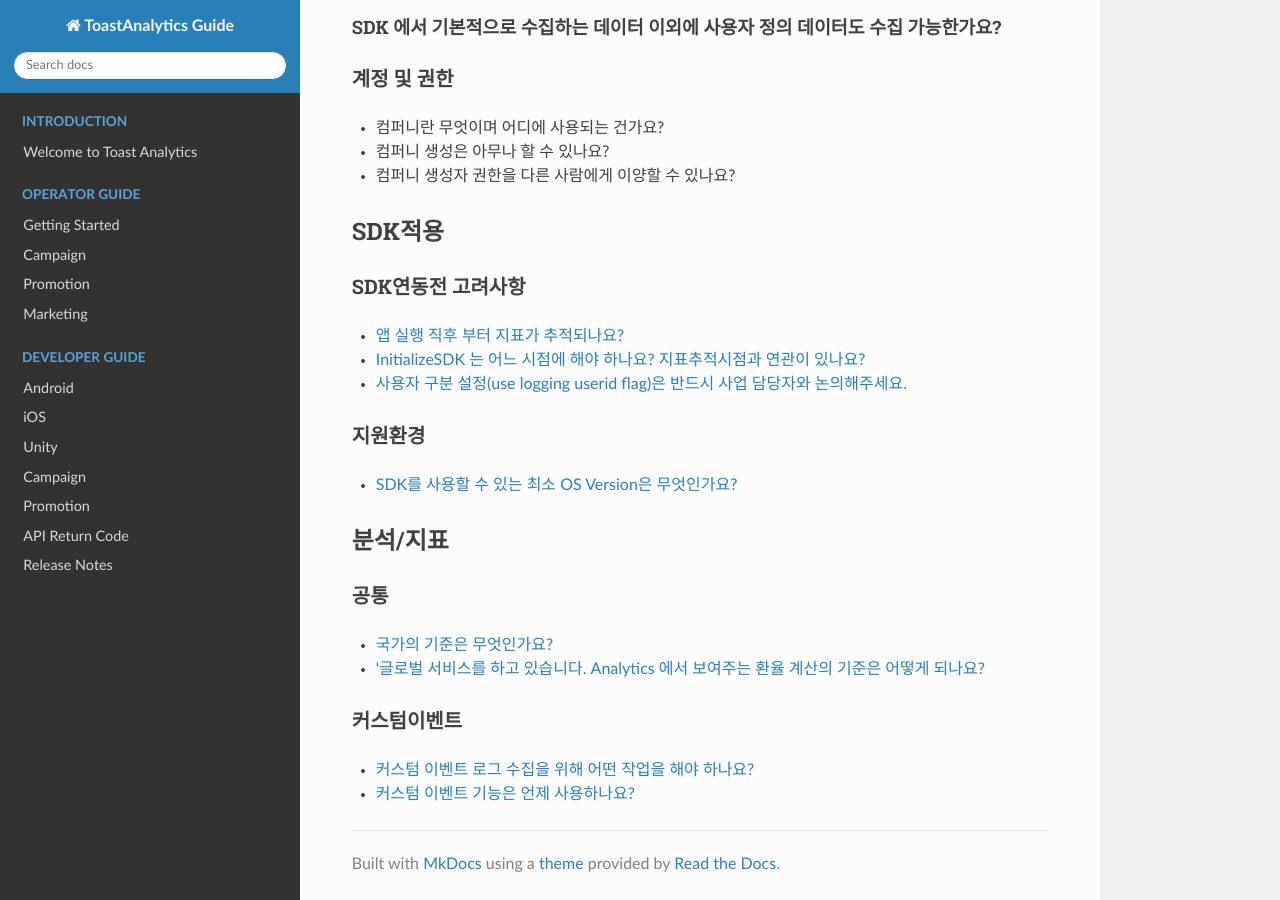
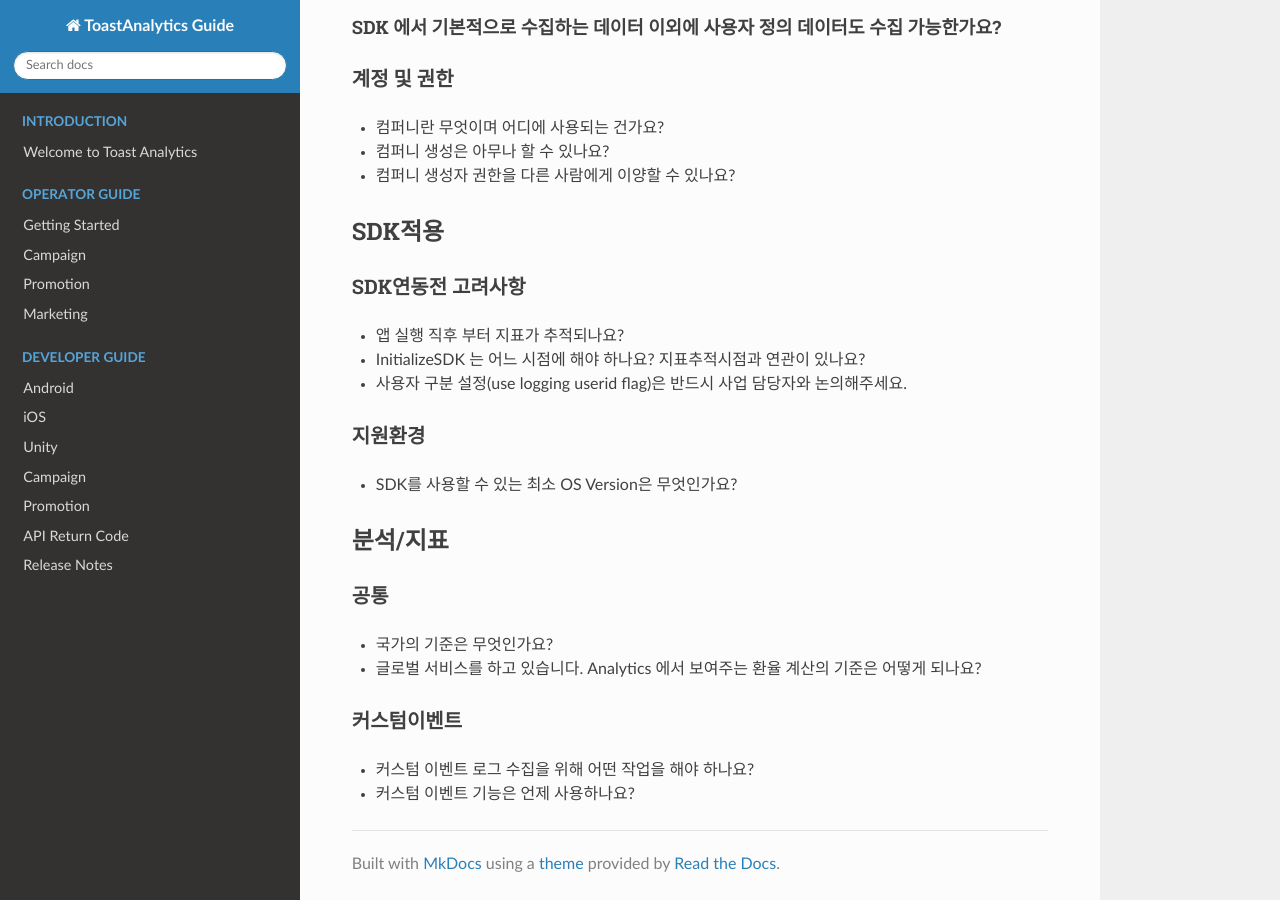
Before and after one commit to ToastAnalytics/ToastAnalytics, an MkDocs documentation site: the page built from docs/FAQ/FAQ.md, in a window 1280 px wide and 900 px high, scrolled down 820 px. Built offline with MkDocs 1.6.1, drawn with Linux system fonts in a browser that asks for light colours; nearby versions of some CDN libraries; old or Windows-style settings are respelled for this version of MkDocs; some of the changed lines change nothing that is shown.

Commit message:
Update FAQ.md

```diff
--- a/docs/FAQ/FAQ.md
+++ b/docs/FAQ/FAQ.md
@@ -35,20 +35,20 @@
 
 ## SDK적용
 ### SDK연동전 고려사항
-* [앱 실행 직후 부터 지표가 추적되나요?](인벤토리 PromotiON 테스트)
-* [InitializeSDK 는 어느 시점에 해야 하나요? 지표추적시점과 연관이 있나요?](타겟 PromotiON 테스트)
-* [사용자 구분 설정(use logging userid flag)은 반드시 사업 담당자와 논의해주세요.](isPromotionAvailable() 함수의 결과가 False인 경우 확인항목)
+* 앱 실행 직후 부터 지표가 추적되나요?
+* InitializeSDK 는 어느 시점에 해야 하나요? 지표추적시점과 연관이 있나요?
+* 사용자 구분 설정(use logging userid flag)은 반드시 사업 담당자와 논의해주세요.
 
 ### 지원환경
-* [SDK를 사용할 수 있는 최소 OS Version은 무엇인가요?](인벤토리 PromotiON 테스트)
+* SDK를 사용할 수 있는 최소 OS Version은 무엇인가요?
 
 
 ## 분석/지표
 ### 공통
-* [국가의 기준은 무엇인가요?](인벤토리 PromotiON 테스트)
-* ['글로벌 서비스를 하고 있습니다. Analytics 에서 보여주는 환율 계산의 기준은 어떻게 되나요?](인벤토리 PromotiON 테스트)
+* 국가의 기준은 무엇인가요?
+* 글로벌 서비스를 하고 있습니다. Analytics 에서 보여주는 환율 계산의 기준은 어떻게 되나요?
 
 
 ### 커스텀이벤트
-* [커스텀 이벤트 로그 수집을 위해 어떤 작업을 해야 하나요?](인벤토리 PromotiON 테스트)
-* [커스텀 이벤트 기능은 언제 사용하나요? ](인벤토리 PromotiON 테스트)
+* 커스텀 이벤트 로그 수집을 위해 어떤 작업을 해야 하나요?
+* 커스텀 이벤트 기능은 언제 사용하나요?
```
